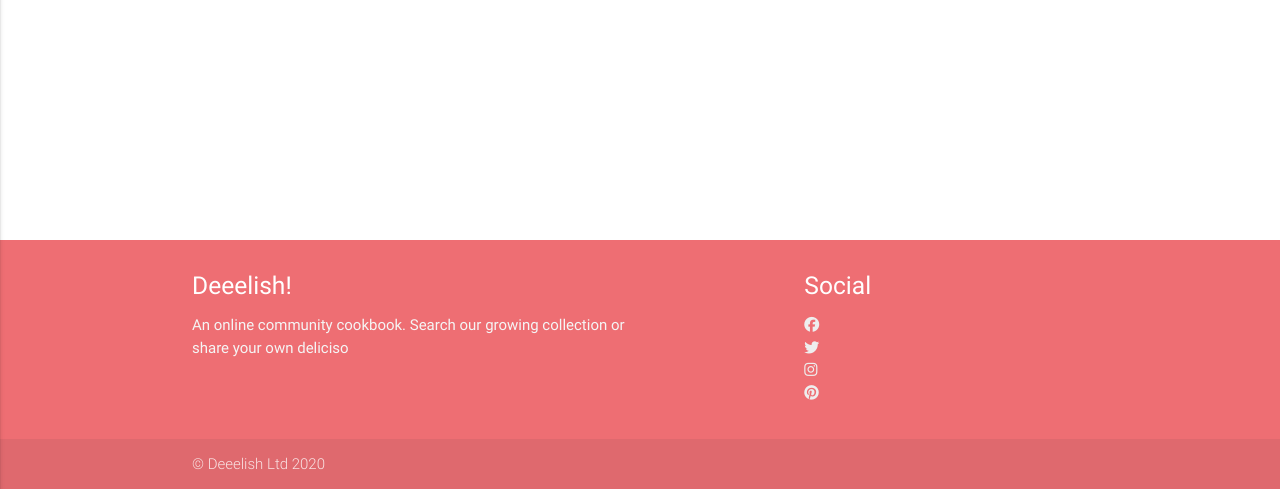
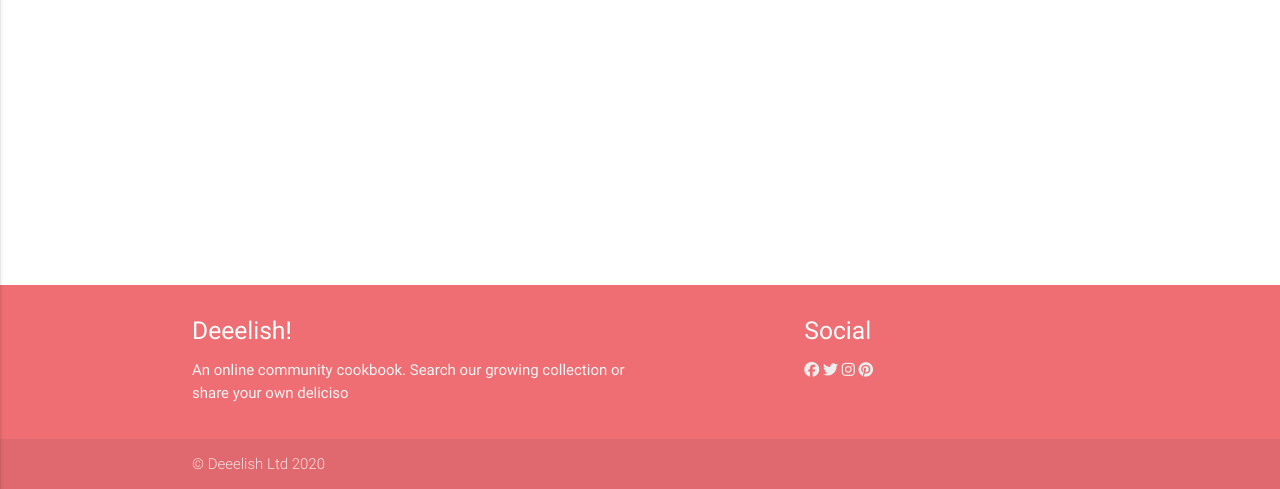
Before and after one commit to Carly07/Deeelish, a Flask app: page / in a window 1280 px wide. Shown: the part 311-800 px from the top of the page. Run offline with Flask 2, Linux system fonts and the light colour scheme; data that the repository does not hold is empty; some libraries are stand-ins or nearby versions.

Commit message:
add inline styling to social media links in footer

```diff
--- a/static/css/style.css
+++ b/static/css/style.css
@@ -15,3 +15,7 @@ body {
     margin: 5px 5px;
     padding: 0 0.5em;
 }
+
+footer ul li{
+  display: inline;
+}
```
